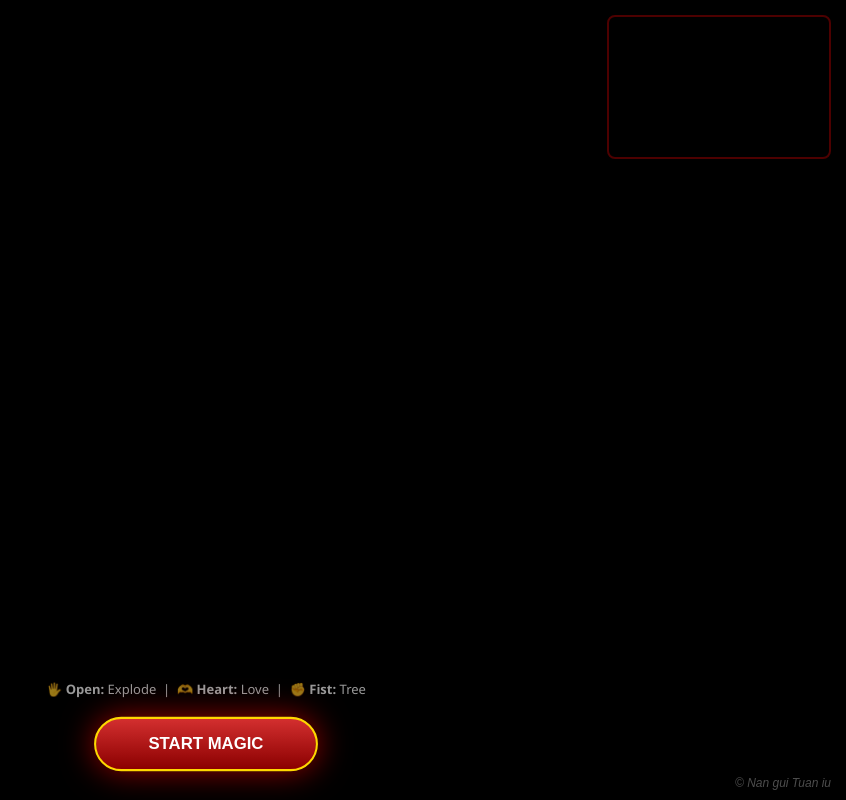
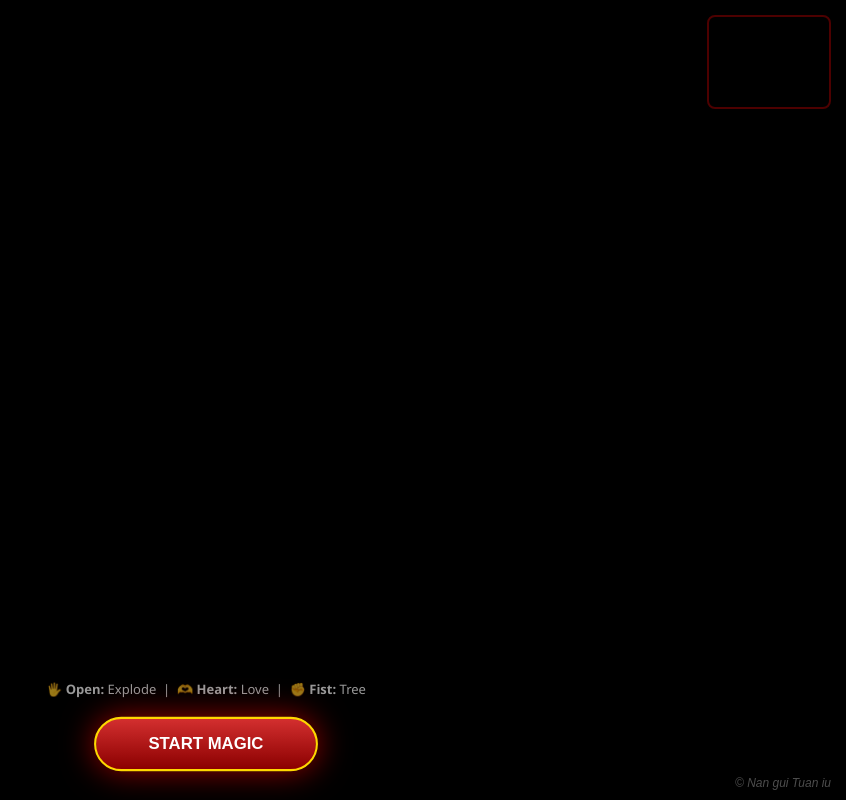
Before and after one commit to nannguyen2056/Noel-cua-Tuan-iu, a plain HTML site: page index.html in a window 1280 px wide. Shown: the whole page, without its empty margins (434-1280 px from the left). Drawn offline with nearby package versions, Linux system fonts and the light colour scheme.

Commit message:
sua camera

```diff
--- a/index.html
+++ b/index.html
@@ -42,7 +42,7 @@
         /* Camera Preview Vandiep */
         #camera-preview {
             position: absolute; top: 15px; right: 15px;
-            width: 220px; height: 140px;
+            width: 120px; height: 90px;
             border: 2px solid rgba(255,0,0,0.5);
             transform: scaleX(-1); opacity: 0.6; border-radius: 8px;
             object-fit: cover;
```
